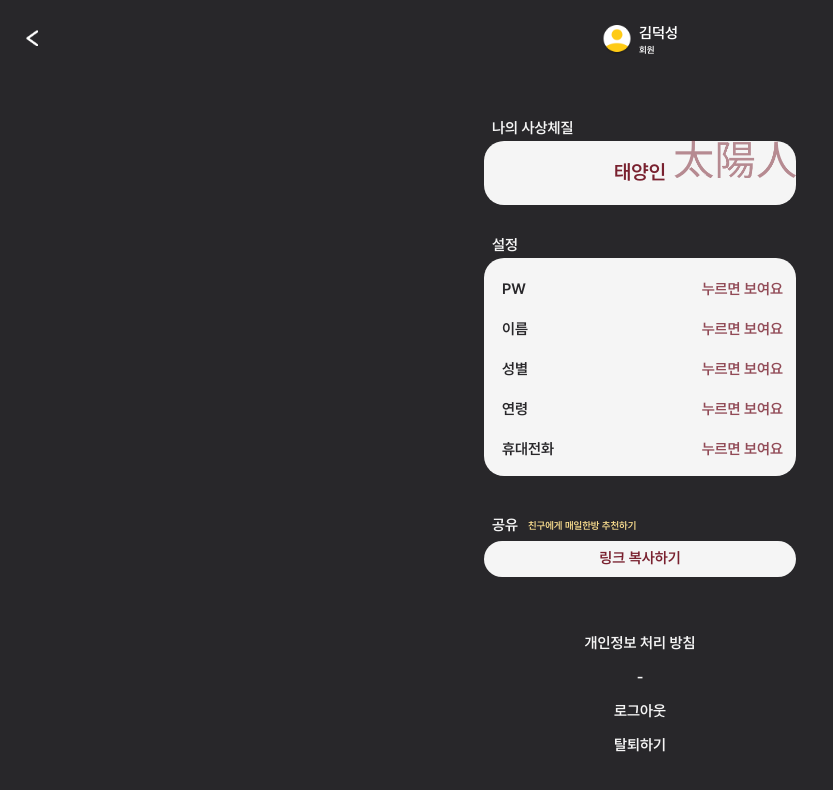
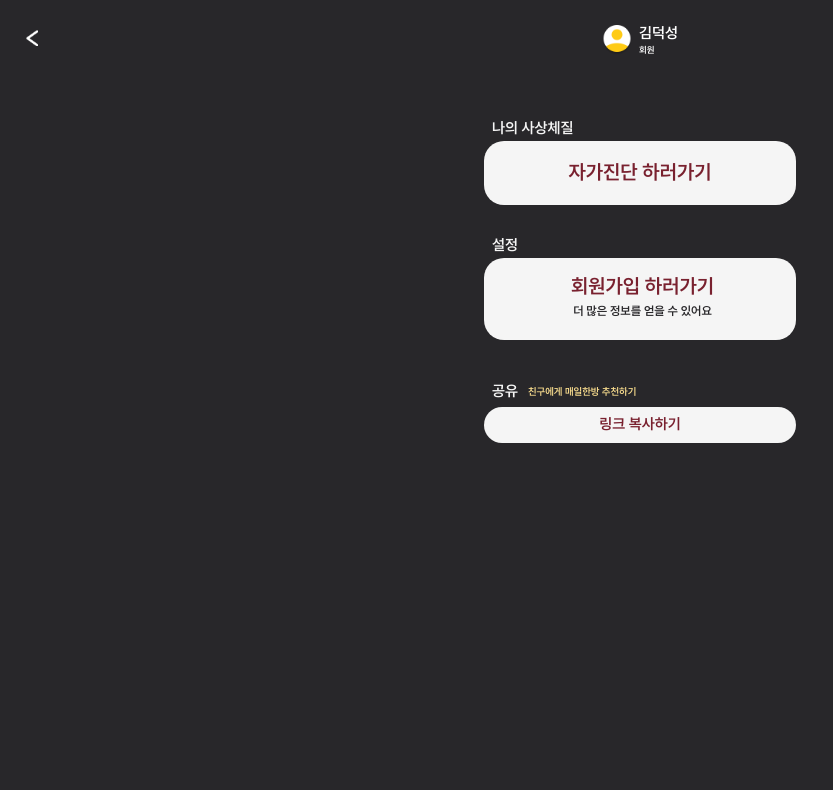
Before and after one commit to Meow-and-Meow/DailyOriental-FE, a React (Create React App) app: page /mypage in a window 1280 px wide. Shown: the top 790 px of the page, without its empty margins (0-833 px from the left). Built offline with nearby package versions, Linux system fonts and the light colour scheme.

Commit message:
Feat: mypage 수정 (#1)

```diff
--- a/src/pages/MyPage.js
+++ b/src/pages/MyPage.js
@@ -25,7 +25,7 @@ function MyPage() {
                         <C.PageSpace>
                             <M.MyPage>
                                 <HeaderMypage />
-                                <Member />
+                                {isLoggedIn ? <Member /> : <NonMember />}
                             </M.MyPage>
                         </C.PageSpace>
                     </M.Background>
```
